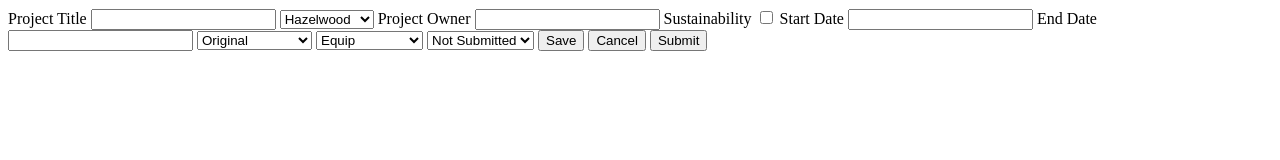
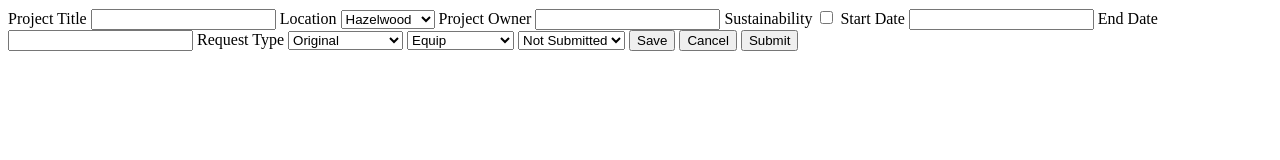
Before and after one commit to iCre8/silgancentral, a plain HTML site: page index.html in a window 1280 px wide. Drawn offline with Linux system fonts and the light colour scheme.

Commit message:
Updated html label for

```diff
--- a/index.html
+++ b/index.html
@@ -15,7 +15,7 @@
     <label for="projectTitle">Project Title</label>
     <input type="text">
 
-    <label for="location"></label>
+    <label for="location">Location</label>
     <select name="project" id="location">
          <option value="Original">Hazelwood</option>
          <option value="Supplemental 1">Chesterfield <option>
@@ -34,7 +34,7 @@
      <label for="endDate">End Date </label>
      <input type="text">
 
-
+     <label for="Request Type">Request Type</label>
      <select name="request" id="requestType">
          <option value="Original">Original</option>
          <option value="Supplemental 1">Supplemental 1 <option>
```
